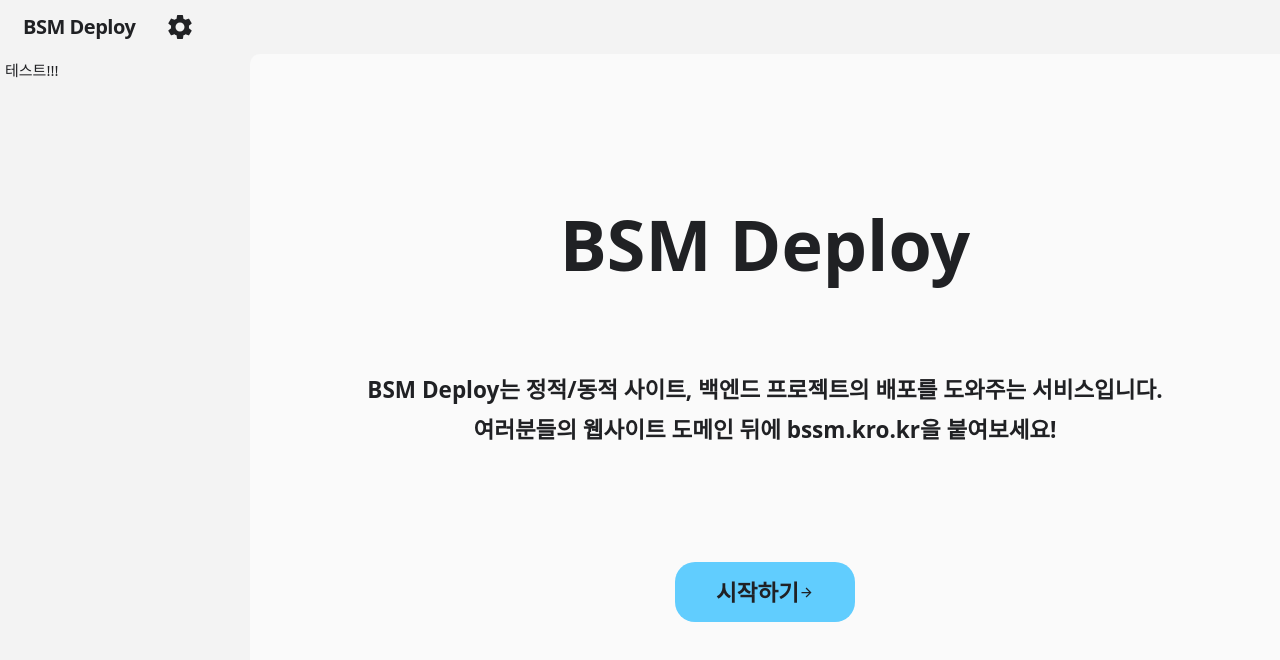
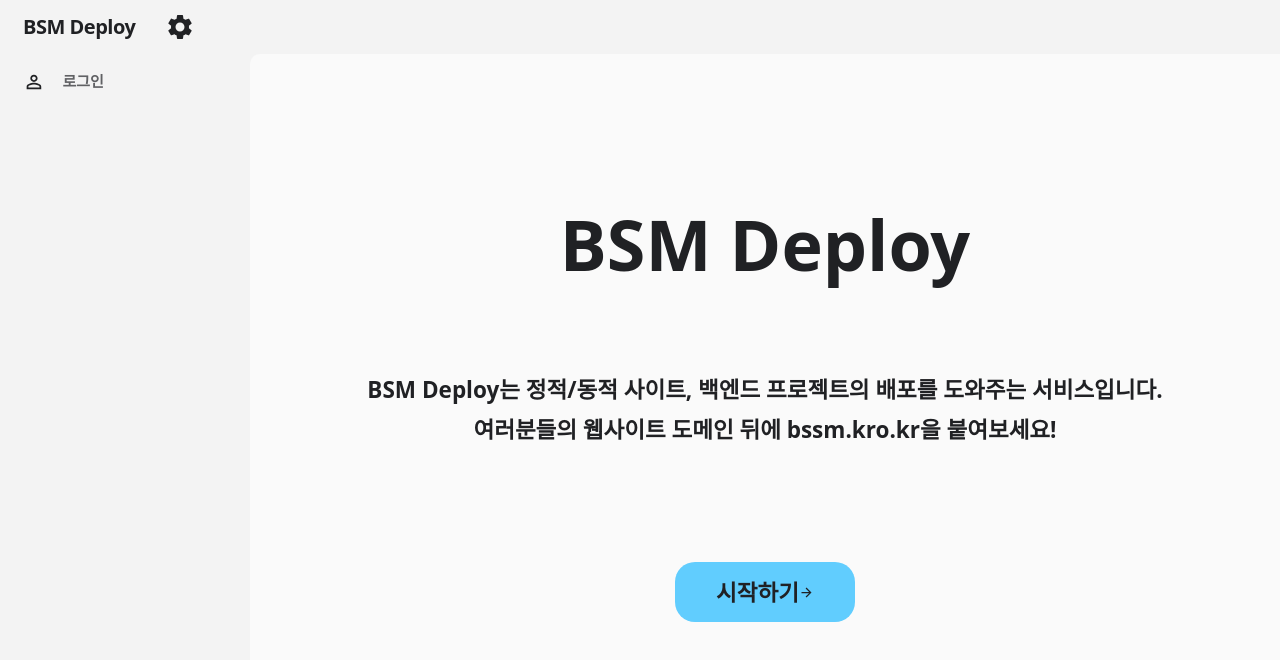
Before and after one commit to BSM-Deploy/BSM-Deploy-Frontend, a Next.js app: page / in a window 1280 px wide. Shown: the top 660 px of the page. Built offline with nearby package versions, Linux system fonts and the light colour scheme; no server answers.

Commit message:
FEAT :: Login 안 되어 있을 때 내 정보 변경

```diff
--- a/components/layout/sidebar/Sidebar.tsx
+++ b/components/layout/sidebar/Sidebar.tsx
@@ -15,7 +15,7 @@ function Sidebar() {
 
   return (
     <aside className="fixed top-[5.4rem] z-30 w-100 inline-block h-full min-h-screen bg-lightBackground dark:bg-black p-[0.5rem]">
-      {userQuery.isSuccess && (
+      {userQuery.isSuccess ? (
         <>
           <div onClick={() => setUserDropdown((prev) => !prev)}>
             <SidebarItems
@@ -65,10 +65,20 @@ function Sidebar() {
             </>
           )}
         </>
+      ) : (
+        <a href="https://auth.bssm.kro.kr/oauth?clientId=347a7232&redirectURI=http://localhost:3000/oauth/bsm">
+          <SidebarItems
+            name="로그인"
+            Icon={
+              <PersonOutline
+                fontSize="large"
+                className="dark:text-textDarkGray"
+              />
+            }
+            isOpenDropdown={userDropdown}
+          />
+        </a>
       )}
-      <a href="https://auth.bssm.kro.kr/oauth?clientId=347a7232&redirectURI=http://localhost:3000/oauth/bsm">
-        테스트!!!
-      </a>
     </aside>
   );
 }
```
